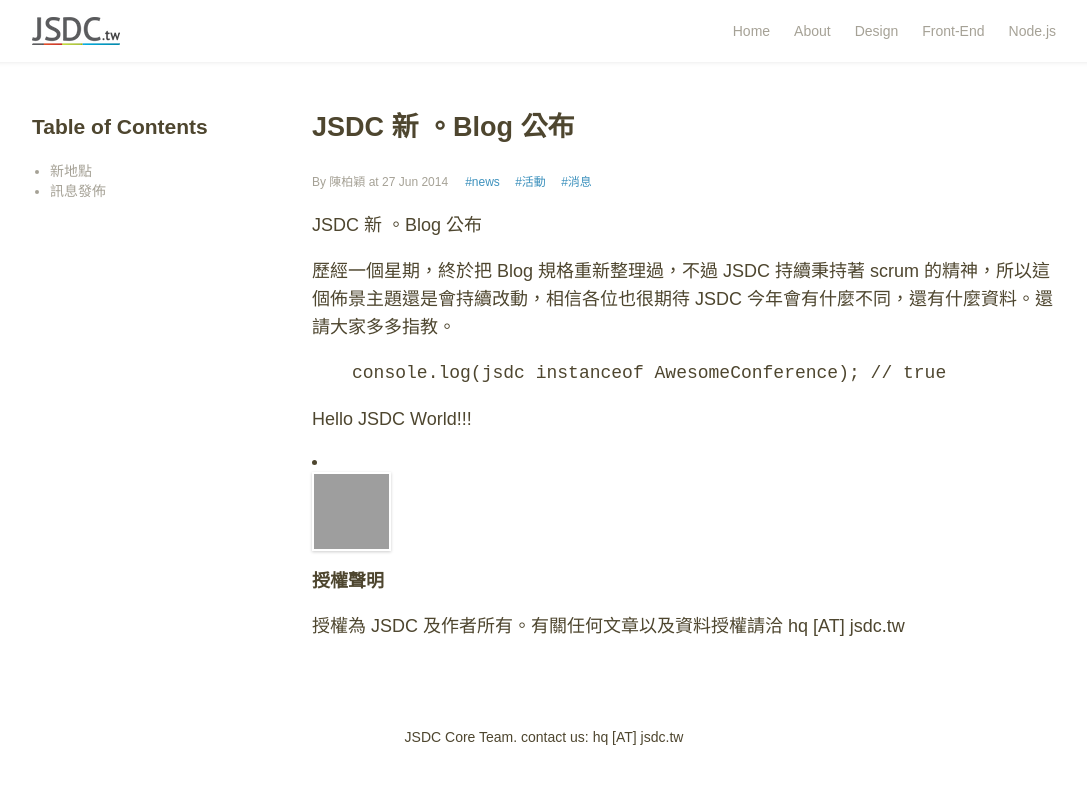
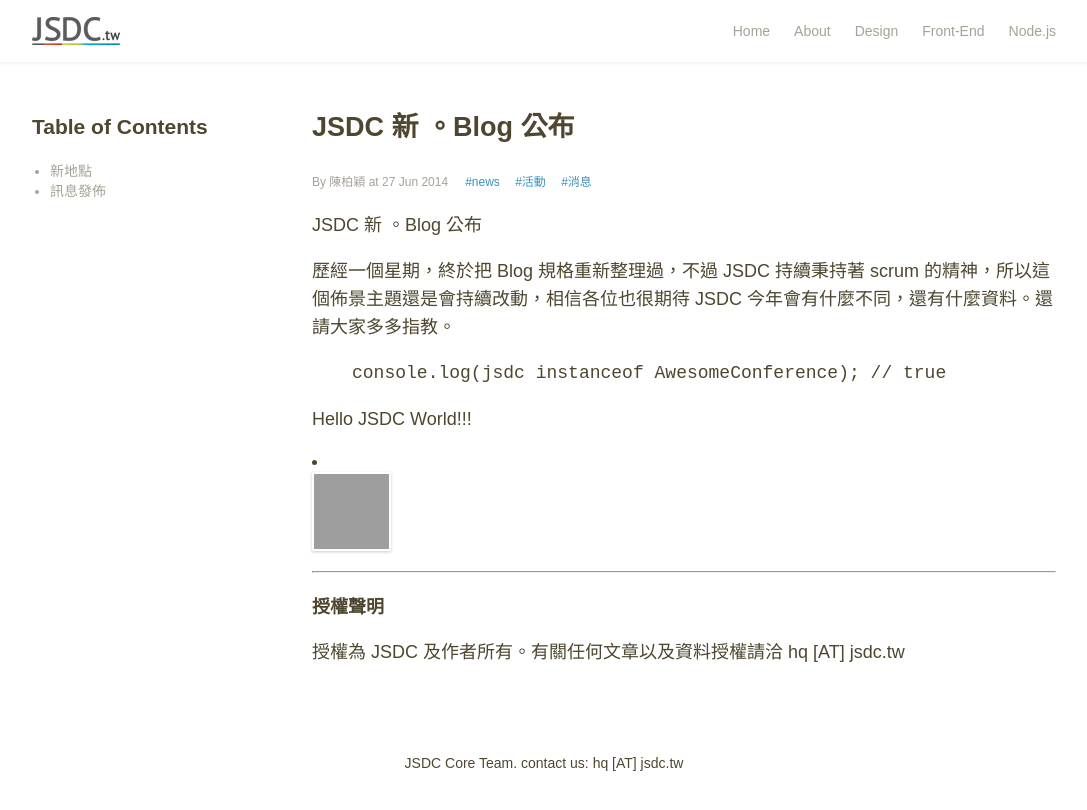
Before and after one commit to jsdc-core/blog.jsdc.tw, a Jekyll site: the page built from _posts/2014-06-27-hello-world.md, in a window 1280 px wide. Shown: the top 810 px of the page, without its empty margins (96-1183 px from the left). Built offline with Jekyll 4.4.1, drawn with Linux system fonts in a browser that asks for light colours; comment, search, counter and statistics services are not loaded; grey boxes are pictures that could not be loaded.

Commit message:
update for comment

```diff
--- a/_layouts/post.html
+++ b/_layouts/post.html
@@ -31,15 +31,6 @@
           {{ content }}
         </div>
 
-        <div class="social-button">
-          <span class='st_sharethis_hcount' displayText='ShareThis'></span>
-          <span class='st_facebook_hcount' displayText='Facebook'></span>
-          <span class='st_twitter_hcount' displayText='Tweet'></span>
-          <span class='st_linkedin_hcount' displayText='LinkedIn'></span>
-          <span class='st_pinterest_hcount' displayText='Pinterest'></span>
-          <span class='st_email_hcount' displayText='Email'></span>
-        </div>
-
         <div class="author">
           <li class="article-list-item">
             <article class="article">
@@ -50,11 +41,22 @@
           </li>
         </div>
 
+        <div class="social-button">
+          <span class='st_sharethis_hcount' displayText='ShareThis'></span>
+          <span class='st_facebook_hcount' displayText='Facebook'></span>
+          <span class='st_twitter_hcount' displayText='Tweet'></span>
+          <span class='st_linkedin_hcount' displayText='LinkedIn'></span>
+          <span class='st_pinterest_hcount' displayText='Pinterest'></span>
+          <span class='st_email_hcount' displayText='Email'></span>
+        </div>
+
+        <div id="disqus_thread"></div>
+
         <div class="copy-right">
+          <hr>
           <h4>授權聲明</h4>
           <p>授權為 JSDC 及作者所有。有關任何文章以及資料授權請洽 hq [AT] jsdc.tw</p>
         </div>
-
         <script type="text/javascript">
             /* * * CONFIGURATION VARIABLES: EDIT BEFORE PASTING INTO YOUR WEBPAGE * * */
             var disqus_shortname = 'blog-jsdc'; // required: replace example with your forum shortname
```
